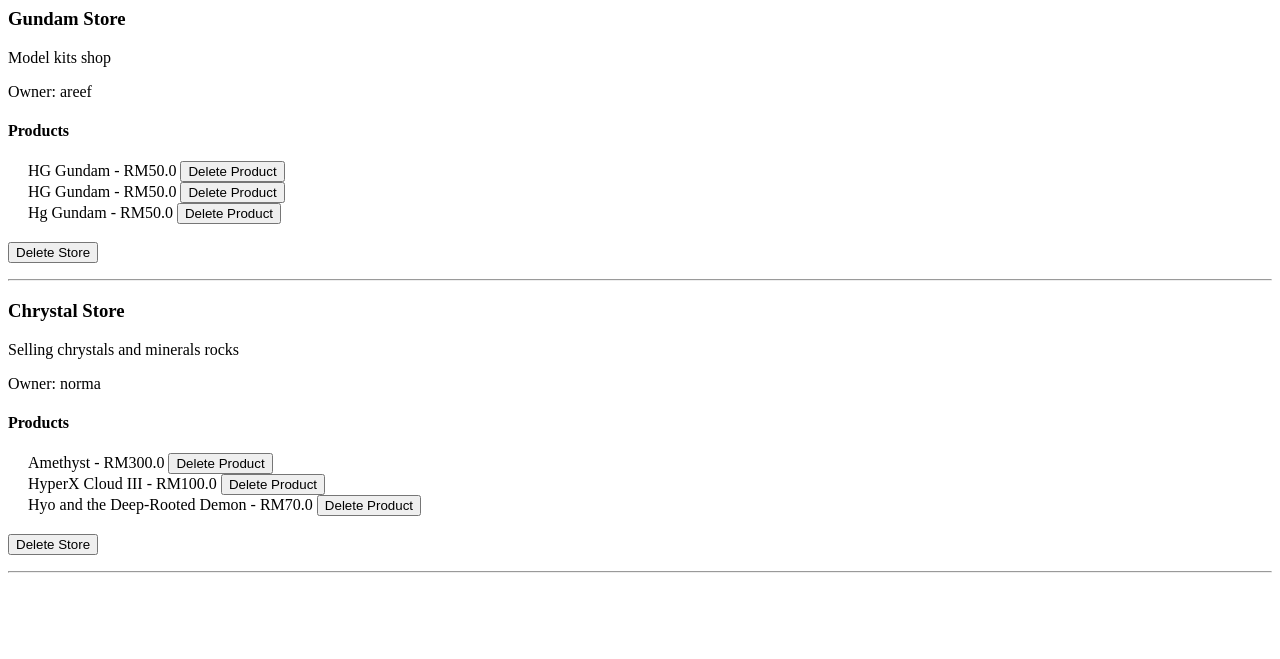
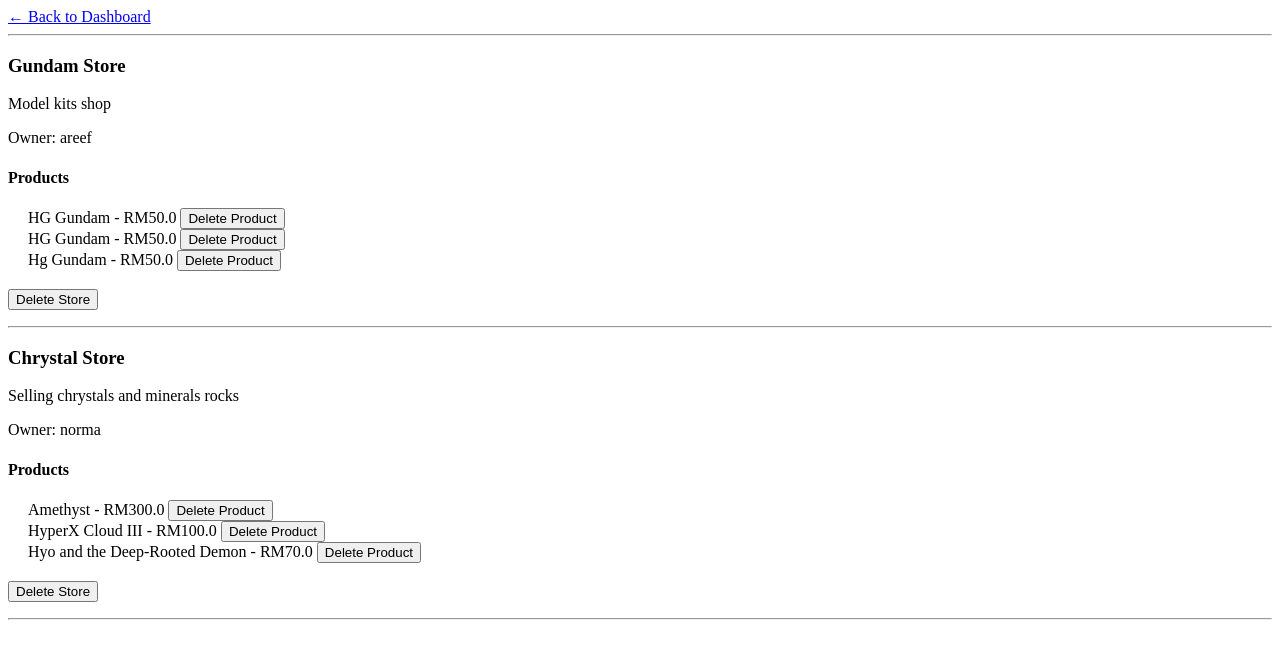
Before and after one commit to AreefHakim/G103, a Flask app: page /manage-stores in a window 1280 px wide. Shown: the top 659 px of the page. Run offline with Flask 3, Linux system fonts and the light colour scheme; a user stored in the database is signed in; data comes from the database, SQL or seed files in the repository.

Commit message:
Add back button for manage stores.html)

```diff
--- a/templates/manage_stores.html
+++ b/templates/manage_stores.html
@@ -1,3 +1,10 @@
+<a href="{{ url_for('dashboard') }}"
+   class="btn btn-secondary mb-3">
+    ← Back to Dashboard
+</a>
+
+<hr>
+
 {% for store in stores %}
 
 <div>
@@ -19,7 +26,7 @@
                   method="POST"
                   style="display:inline;">
 
-                <button type="submit">
+                <button type="submit" class="btn btn-danger btn-sm">
                     Delete Product
                 </button>
 
@@ -34,7 +41,7 @@
     <form action="{{ url_for('delete_store', store_id=store.id) }}"
           method="POST">
 
-        <button type="submit">
+        <button type="submit" class="btn btn-danger">
             Delete Store
         </button>
 
```
